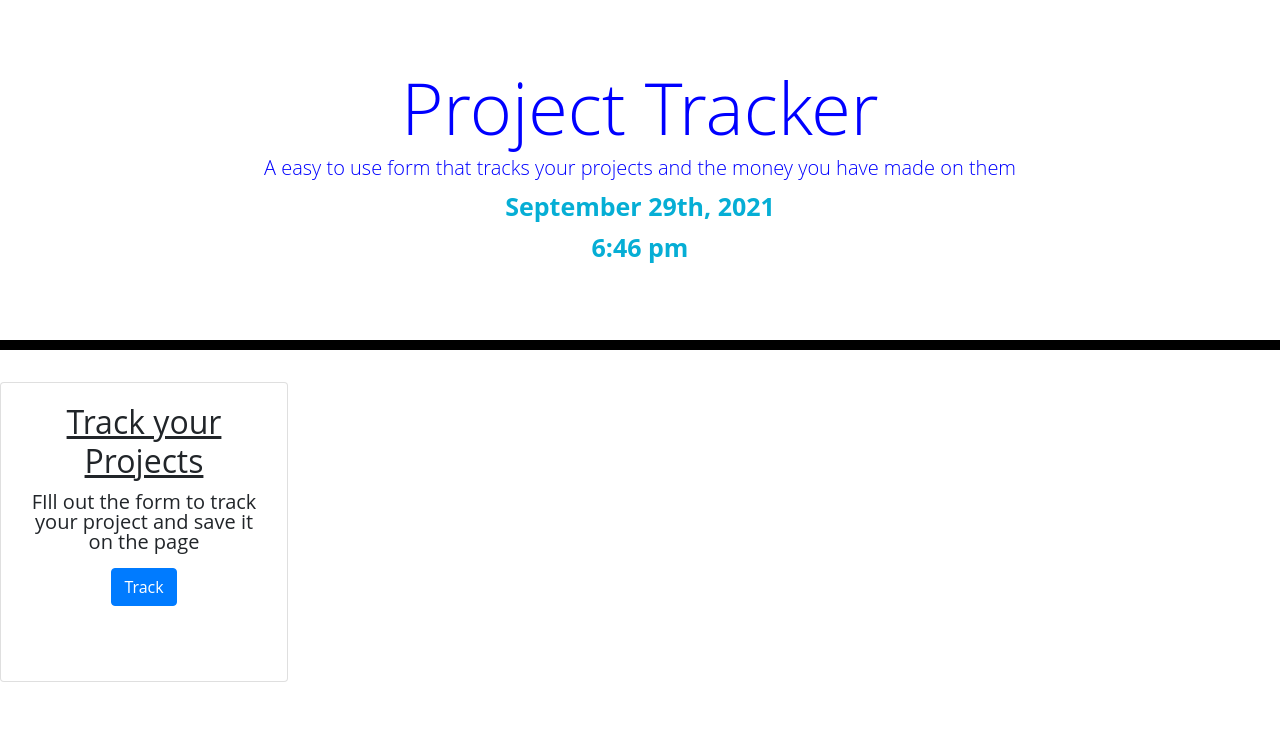
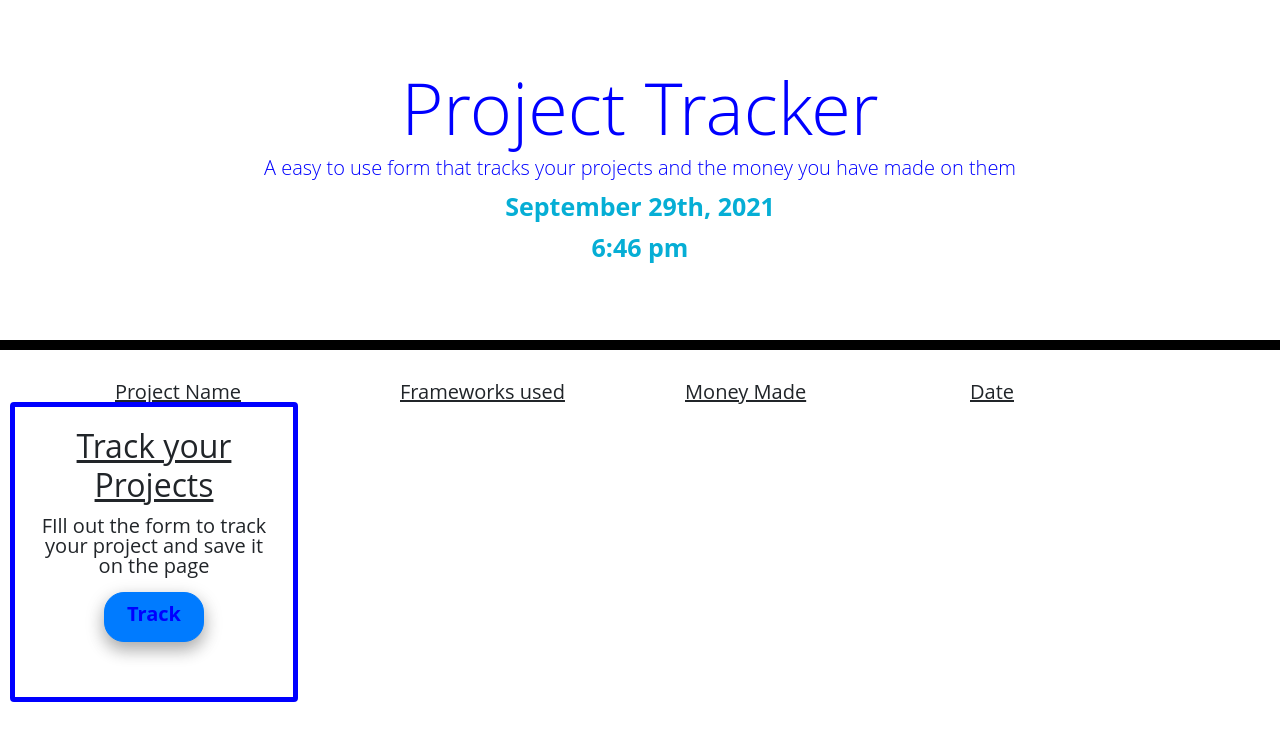
Before and after one commit to DerekBanister/project-tracker, a plain HTML site: page index.html in a window 1280 px wide. Drawn offline with nearby package versions, Linux system fonts and the light colour scheme.

Commit message:
html styling done

```diff
--- a/index.html
+++ b/index.html
@@ -19,7 +19,14 @@
         <p class="currentDay"></p>
         <p class="timeToday"></p>
       </header>
-
+      <div class="container">
+        <div class="row">
+           <div class="col">Project Name</div>
+           <div class="col">Frameworks used</div>
+           <div class="col">Money Made</div>
+           <div class="col">Date</div>
+        </div>
+     </div>
 
       <div class="card text-center trackCard" style="width: 18rem;">
         <div class="card-body">
@@ -27,7 +34,10 @@
           <p class="card-text">FIll out the form to track your project and save it on the page</p>
           <a href="#" class="btn btn-primary trackBtn">Track</a>
         </div>
-      </div>
+    </div>
+
+
+
 
 
 
--- a/style.css
+++ b/style.css
@@ -13,14 +13,28 @@ body {
     border-bottom: 10px solid black;
   }
   .trackCard {
+      margin-left: 10px;
+      justify-content: center;
+      text-align: center;
       font-size: 20px;
       height: 300px;
+      width: 400px;
+      border: solid 5px blue;
   }
   h2 {
       text-decoration: underline;
   }
   .trackBtn {
-
+    font-size: 20px;
+    font-weight: bolder;
+    box-shadow: 0 8px 16px 0 rgba(0,0,0,0.2), 0 6px 20px 0 rgba(0,0,0,0.19);
+    width: 100px;
+    text-align: center;
+    height: 50px;
+    border : 5% solid black;
+    border-radius: 20px;
+    cursor: pointer;
+    color : blue;
   }
 
   .currentDay {
@@ -33,3 +47,11 @@ body {
     font-size: 25px;
     font-weight: bold;
   }
+  .container{
+      margin-right: 40px;
+      border: 5% solid black;
+  }
+  .col {
+      text-decoration: underline;
+      font-size: 20px;
+  }
```
